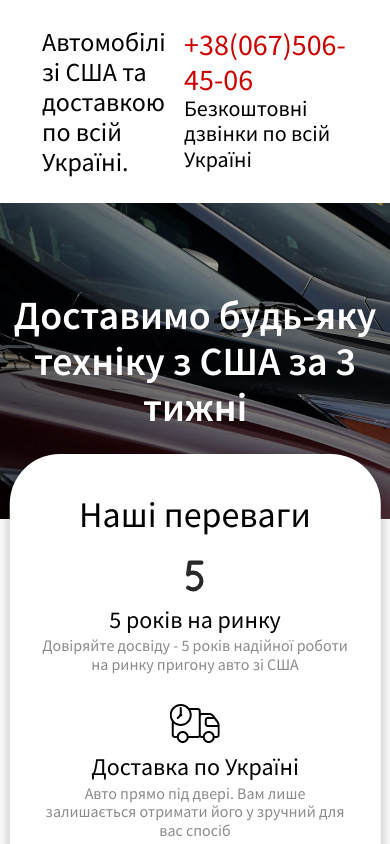
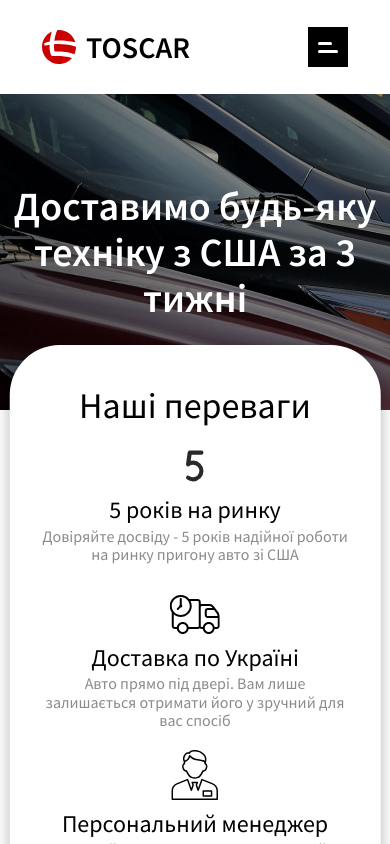
Before and after one commit to theromanovich/toscar, a Next.js app: page / in a window 390 px wide. Shown: the top 844 px of the page. Built offline with nearby package versions, Linux system fonts and the light colour scheme.

Commit message:
add burger menu

```diff
--- a/src/components/Catalog/CarSinglePage.js
+++ b/src/components/Catalog/CarSinglePage.js
@@ -24,6 +24,7 @@ const CarSinglePage = ({ car, cars }) => {
     if (body.toLowerCase() == 'suv') return 'SUV'
     if (body.toLowerCase() == 'coupe') return 'Купе'
     if (body.toLowerCase() == 'hatchback') return 'Хетчбек'
+    if (body.toLowerCase() == 'truck') return 'Пікап'
   }
   const bodyTranslate = translatebody()
 
--- a/src/components/SideBarMenu/SideBarMenu.js
+++ b/src/components/SideBarMenu/SideBarMenu.js
@@ -86,3 +86,61 @@ const SideBarMenu = () => {
   )
 }
 export default SideBarMenu
+
+export const BurgerMenu = ({ setMenuStatus, menuStatus }) => {
+  useEffect(() => {
+    if (document.querySelector('.sidebar').classList.contains('active')) {
+      document.body.style.overflow = 'hidden'
+    } else document.body.style.overflow = 'auto'
+  }, [menuStatus])
+  const router = useRouter()
+
+  const navElements = links.map(({ id, title, path }) => (
+    <li
+      className={`sidebar__menu-item ${
+        router.pathname == path ? 'active' : ''
+      }`}
+      key={id}
+    >
+      <Link onClick={() => setMenuStatus(false)} href={path}>
+        {title}
+      </Link>
+    </li>
+  ))
+
+  return (
+    <div className={`sidebar ${menuStatus && 'active'}`}>
+      <div className='blur' onClick={() => setMenuStatus(false)}>
+        <div
+          className='sidebar__container'
+          onClick={e => e.stopPropagation()}
+          style={{
+            transition: 'transform 0.3s linear',
+            transform: `${
+              menuStatus ? 'translate(0%, 0px)' : 'translate(-100%, 0px)'
+            }`
+          }}
+        >
+          <ul className='sidebar__menu'>{navElements}</ul>
+          <div className='schedule'>
+            <div>
+              <div>пн-пт</div>
+              <div>сб</div>
+              <div>нд</div>
+            </div>
+            <div>
+              <div>10:00 - 19:00</div>
+              <div>10:00 - 17:00</div>
+              <div>10:00 - 15:00</div>
+            </div>
+          </div>
+          <div className='sidebar__icons'>
+            <Telegram />
+            <Instagram />
+            <Youtube />
+          </div>
+        </div>
+      </div>
+    </div>
+  )
+}
--- a/src/components/ToseiHeader/ToseiHeader.js
+++ b/src/components/ToseiHeader/ToseiHeader.js
@@ -1,7 +1,17 @@
+import { useState } from 'react'
+import { Logo } from '../SideBarMenu/SideBarIcons'
+import SideBarMenu from '../SideBarMenu/SideBarMenu'
+import { BurgerMenu } from '../SideBarMenu/SideBarMenu'
+
 const ToseiHeader = () => {
+  const [burgerMenu, setBurgerMenu] = useState(false)
+
   return (
     <div className='header'>
       <div className='header__container'>
+        <div className='logo'>
+          <Logo /> Toscar
+        </div>
         <div className='header__title'>
           Автомобілі зі CША та доставкою по всій Україні.
         </div>
@@ -9,6 +19,14 @@ const ToseiHeader = () => {
           <span>+38(067)506-45-06</span>
           <span>Безкоштовні дзвінки по всій Україні</span>
         </div>
+        <div
+          onClick={() => setBurgerMenu(!burgerMenu)}
+          className={`header__burger ${burgerMenu ? 'active' : ''}`}
+        >
+          <span></span>
+          <span></span>
+        </div>
+        <BurgerMenu setMenuStatus={setBurgerMenu} menuStatus={burgerMenu} />
       </div>
     </div>
   )
--- a/src/style/block/header.scss
+++ b/src/style/block/header.scss
@@ -208,6 +208,9 @@
     justify-content: space-between;
     background: #ffffff;
     box-shadow: 0px 1px 0px #f4f4f4;
+    .logo {
+      display: none;
+    }
   }
   &__title {
     font-weight: 300;
@@ -232,6 +235,28 @@
       }
     }
   }
+  &__burger {
+    width: 40px;
+    height: 40px;
+    display: flex;
+    justify-content: center;
+    flex-direction: column;
+    gap: 5px;
+    background-color: black;
+    display: none;
+    span {
+      transition: 0.3s all;
+      display: block;
+      height: 3px;
+      width: 14px;
+      margin-left: 10px;
+      background-color: white;
+      border-radius: 10px;
+      &:nth-child(2) {
+        width: 20px;
+      }
+    }
+  }
 }
 
 @media (max-width: 1079px) {
@@ -239,6 +264,67 @@
     margin-left: 0px;
     &__container {
       margin-left: 0;
+      .logo {
+        display: flex;
+        align-items: center;
+        gap: 10px;
+        font-size: 30px;
+        text-transform: uppercase;
+        font-weight: bold;
+      }
+      .sidebar {
+        display: block;
+        transition: 0.5s all linear;
+        transform: translate(-100%, 90px);
+      }
+      .sidebar.active {
+        transition: 0.3s all linear;
+        transform: translate(0%, 0px);
+        margin-top: 94px;
+        width: 100vw;
+        backdrop-filter: blur(2px);
+        &__container {
+          width: 100vw;
+        }
+      }
+    }
+    &__burger {
+      display: flex;
+      transition: 0.3s all;
+      &.active {
+        span {
+          transition: 0.3s all;
+          width: 22px;
+          height: 3px;
+          &:nth-child(1) {
+            transform: rotate(45deg) translate(2px, 3px);
+          }
+          &:nth-child(2) {
+            transform: rotate(-45deg) translate(3px, -3px);
+          }
+        }
+      }
+    }
+    &__title {
+      display: none;
+    }
+    &__phone {
+      display: none;
     }
   }
 }
+
+@media (max-width: 420px) {
+  .header {
+    &__container {
+      .sidebar.active {
+        &__container {
+          width: 300vw;
+        }
+      }
+    }
+  }
+  .sidebar__container {
+    width: 300px;
+  }
+}
--- a/src/style/block/sidebarMenu.scss
+++ b/src/style/block/sidebarMenu.scss
@@ -90,3 +90,45 @@
     display: none;
   }
 }
+
+@media (max-width: 420px) {
+  .header {
+    &__container {
+      .sidebar {
+        &.active {
+          backdrop-filter: none;
+        }
+      }
+    }
+  }
+}
+
+@media (max-width: 420px) {
+  .sidebar {
+    &.active {
+      backdrop-filter: none;
+    }
+
+    &__container {
+      width: 100vw;
+      padding-top: 22px;
+    }
+    &__menu {
+      padding-top: 0px;
+      gap: 60px;
+      &-item {
+        a {
+          font-size: 35px;
+        }
+      }
+    }
+    .schedule {
+      font-size: 25px;
+      margin-top: 60px;
+      // margin-bottom: 20px;
+    }
+    &__icons {
+      display: none;
+    }
+  }
+}
```
